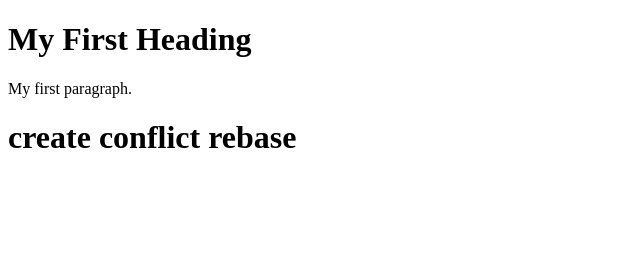
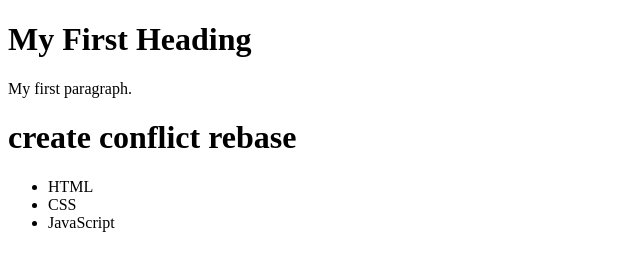
Before and after one commit to HieuTTSJavaJVB/repoPractice, a plain HTML site: page index.html in a window 1280 px wide. Shown: the whole page, without its empty margins (0-640 px from the left). Drawn offline with Linux system fonts and the light colour scheme.

Commit message:
cau 11 main

```diff
--- a/index.html
+++ b/index.html
@@ -9,5 +9,9 @@
     <h1>My First Heading</h1>
     <p>My first paragraph.</p>
     <h1>create conflict rebase</h1>
+    <ul>
+      <li>HTML</li>
+      <li>CSS</li>
+      <li>JavaScript</li>
   </body>
 </html>
```
